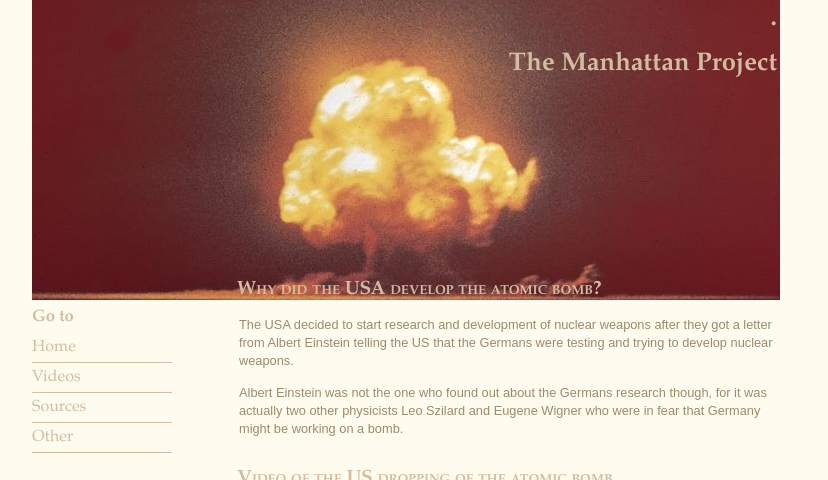
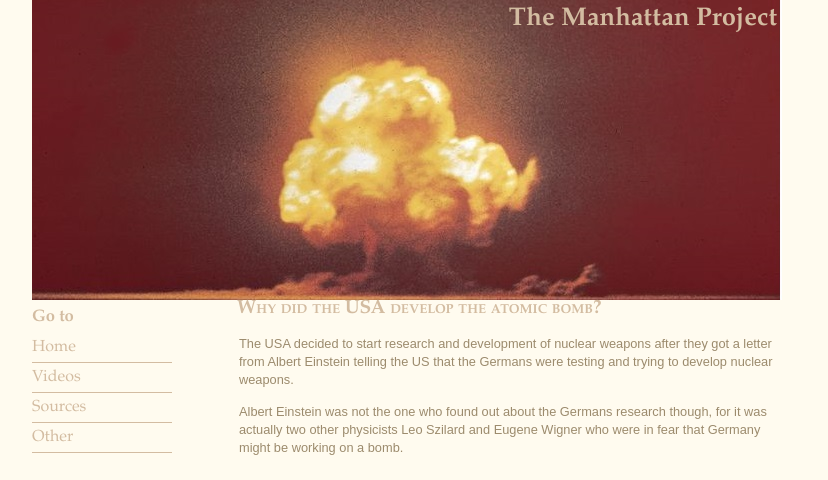
Before and after one commit to Squidben1/Social-Studies, a plain HTML site: page index.html in a window 1280 px wide. Shown: the top 480 px of the page, without its empty margins (233-1061 px from the left). Drawn offline with Linux system fonts and the light colour scheme.

Commit message:
Update index.html

```diff
--- a/index.html
+++ b/index.html
@@ -10,7 +10,6 @@
   <!-- Page wrapper div starts -->
   <div id="header">
     <!-- header-div starts -->
-    <h1>.</h1>
     <h1>The Manhattan Project</h1>
   </div>
   <!-- header-div ends -->
@@ -27,6 +26,7 @@
   <!-- Navigation div ends -->
   <div id="text">
     <!-- Text div starts -->
+    <br>
     <h1>Why did the USA develop the atomic bomb?</h1>
     <p>The USA decided to start research and development of nuclear weapons after they got a letter from Albert Einstein telling the US that the Germans were testing and trying to develop nuclear weapons.</p>
     <p>Albert Einstein was not the one who found out about the Germans research though, for it was actually two other physicists Leo Szilard and Eugene Wigner who were in fear that Germany might be working on a bomb.</p>
```
